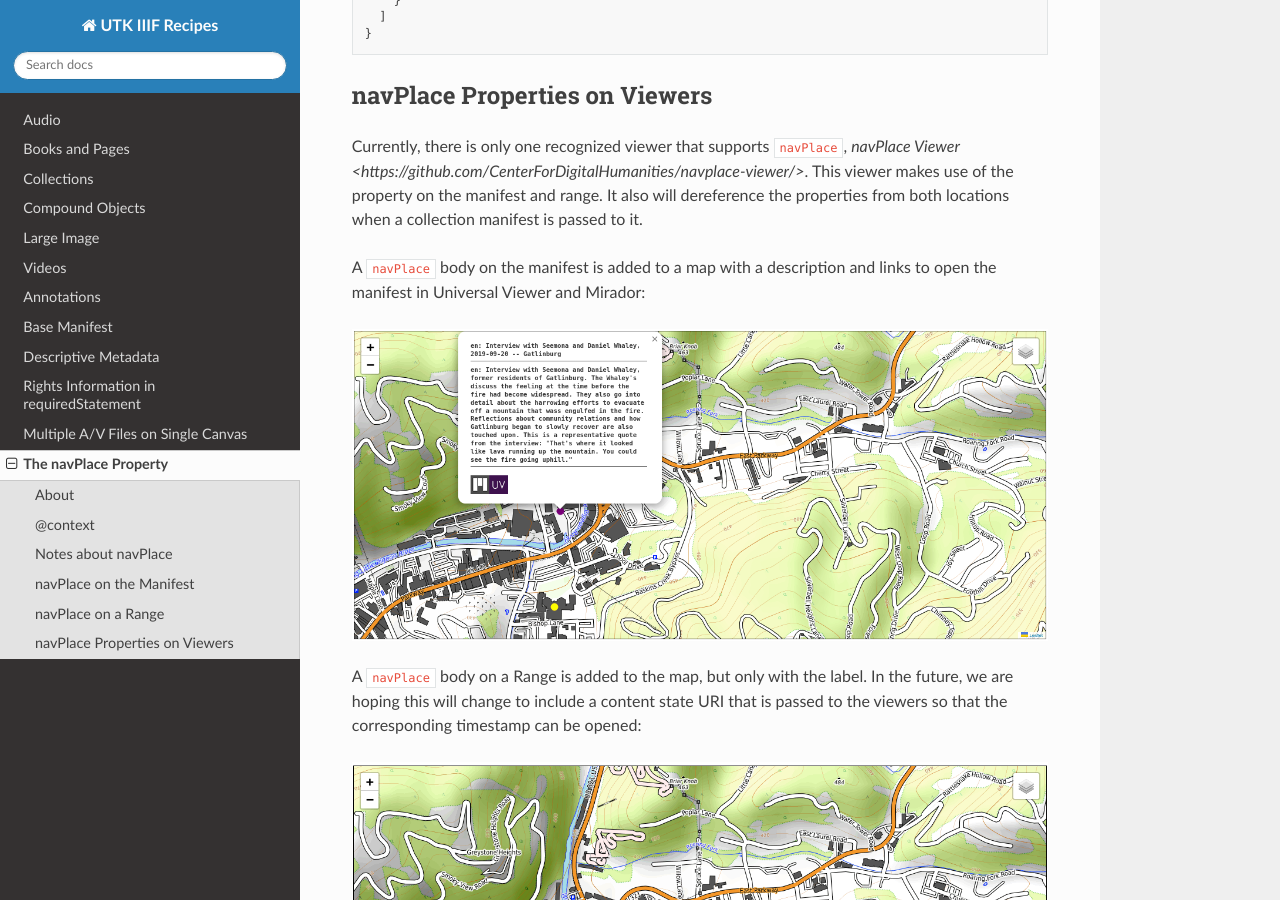
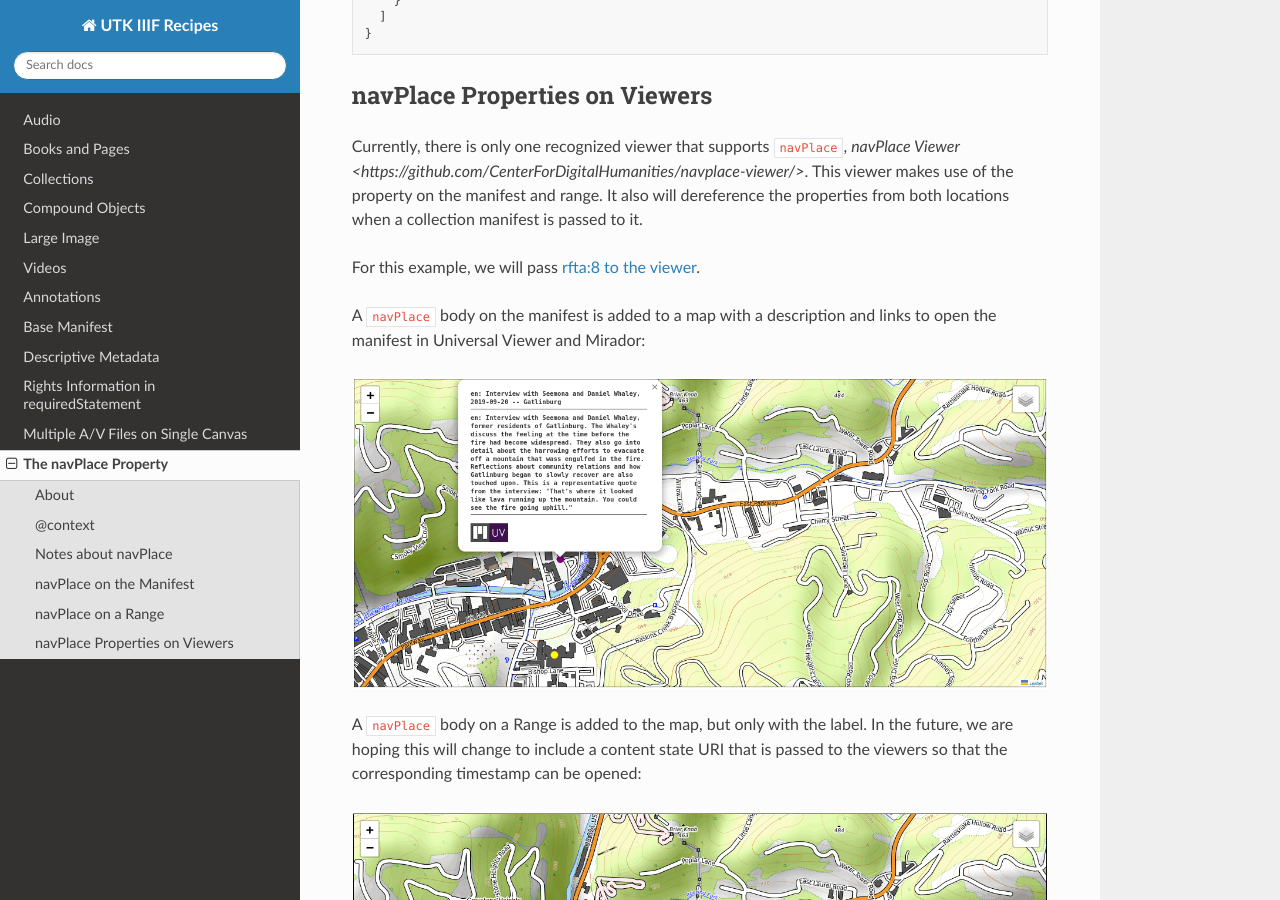
Before and after one commit to markpbaggett/utk_iiif_recipes, a Sphinx documentation site: the page built from docs/source/future/navPlace.rst, in a window 1280 px wide and 900 px high, scrolled down 3025 px. Built offline with Sphinx 7.4.7 and the Read the Docs theme 2.0.0, drawn with Linux system fonts in a browser that asks for light colours.

Commit message:
Link to navPlace viewer.

```diff
--- a/docs/source/future/navPlace.rst
+++ b/docs/source/future/navPlace.rst
@@ -160,6 +160,8 @@ Currently, there is only one recognized viewer that supports :code:`navPlace`, `
 This viewer makes use of the property on the manifest and range.  It also will dereference the properties from both locations
 when a collection manifest is passed to it.
 
+For this example, we will pass `rfta:8 to the viewer <https://centerfordigitalhumanities.github.io/navplace-viewer/?iiif-content=https://digital.lib.utk.edu/assemble/manifest/rfta/8>`_.
+
 A :code:`navPlace` body on the manifest is added to a map with a description and links to open the manifest in Universal
 Viewer and Mirador:
 
```
